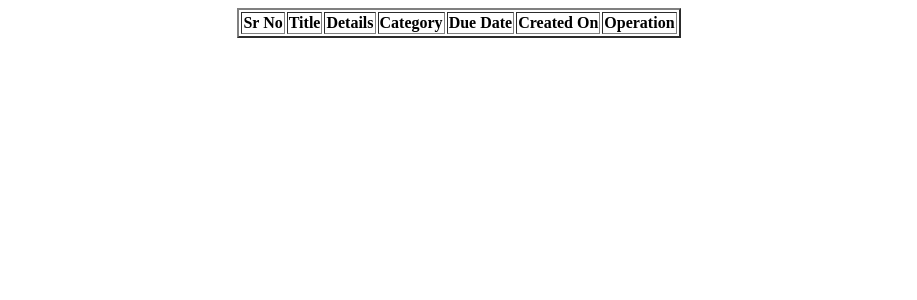
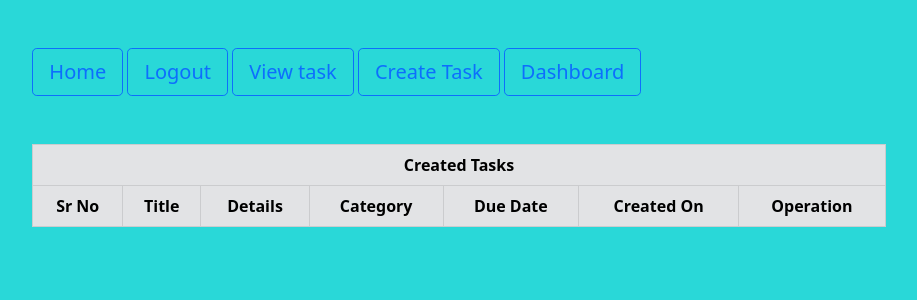
Before and after one commit to anandbhere/To_Do, a Django app: page /ViewTask in a window 1280 px wide. Shown: the top 300 px of the page, without its empty margins (181-1098 px from the left). Run offline with Django 4.2, Linux system fonts and the light colour scheme; data that the repository does not hold is empty.

Commit message:
dashboard and create view updated

```diff
--- a/Todo/static/css/style.css
+++ b/Todo/static/css/style.css
@@ -11,3 +11,11 @@ body{
 
 
 }
+
+.heading{
+    position:relative;
+    height: 20px;
+    background-color: rgb(231, 112, 32);
+    text-align: center;
+
+}
--- a/Todo/templates/Dashboard.html
+++ b/Todo/templates/Dashboard.html
@@ -14,7 +14,7 @@
         <div class="header align-items:center">
             <nav class="navbar navbar-expand-lg navbar-dark" style="background-color: rgb(16, 247, 235);">
                 <div class="container-fluid">
-                  <a class="navbar-brand" href="#">To Do Lists</a>
+                  <a class="navbar-brand" href="/">To Do Lists</a>
                   <button class="navbar-toggler" type="button" data-bs-toggle="collapse" data-bs-target="#navbarSupportedContent" aria-controls="navbarSupportedContent" aria-expanded="false" aria-label="Toggle navigation">
                     <span class="navbar-toggler-icon"></span>
                   </button>
--- a/Todo/templates/Viewtask.html
+++ b/Todo/templates/Viewtask.html
@@ -1,13 +1,30 @@
+{% load static %}
 <!DOCTYPE html>
 <html lang="en">
 <head>
     <meta charset="UTF-8">
     <meta name="viewport" content="width=device-width, initial-scale=1.0">
+    <link href="https://cdn.jsdelivr.net/npm/bootstrap@5.0.2/dist/css/bootstrap.min.css" rel="stylesheet" integrity="sha384-EVSTQN3/azprG1Anm3QDgpJLIm9Nao0Yz1ztcQTwFspd3yD65VohhpuuCOmLASjC" crossorigin="anonymous">
+    <link rel="stylesheet" href="{% static 'css/style.css' %}">
     <title>Document</title>
 </head>
 <body>
-
-    <table border="2" align="center">
+    <div class="col-md-8 mx-auto mt-5 Topstrip">
+        <div class="buttons-row mx-auto">
+        <a class="btn btn-outline-primary btn-lg" href="/">Home</a>
+        <a class="btn btn-outline-primary btn-lg" href="Logout">Logout</a>
+        <a class="btn btn-outline-primary btn-lg" href="ViewTask">View task</a>
+        <a class="btn btn-outline-primary btn-lg" href="CreateTask">Create Task</a>
+        <a class="btn btn-outline-primary btn-lg" href="Dashboard">Dashboard</a>
+    </div>
+    </div>
+<div class="col-md-8 mx-auto mt-5">
+    <table class="table table-secondary table-bordered text-center">
+        <tr>
+            <th colspan="8">
+            Created Tasks
+            </th>
+          </tr>
        <tr>
                 <th>Sr No</th>
                 <th>Title</th>
@@ -35,6 +52,6 @@
         {% endfor %}
 
     </table>
-
+</div>
 </body>
 </html>
--- a/Todo/todoapp/views.py
+++ b/Todo/todoapp/views.py
@@ -8,7 +8,12 @@ from django.contrib.auth import authenticate,login,logout
 class CreateTask(View):
 
     def get(self,request):
-        return render(request,'create_task.html')
+
+        if request.user.is_authenticated:
+            return render(request,'create_task.html')
+        else:
+            context = {"msg":"You must login first to create tasks"}
+            return redirect('/',context)
 
     def post(self,request):
         #data fetch from form
@@ -16,10 +21,10 @@ class CreateTask(View):
         det = request.POST['det']
         cat = request.POST['cat']
         date = request.POST['due_date']
-
+        u = request.user
 
         # data validation
-        task = Todo.objects.create(title=t,detail=det,cat=cat,due_date=date,uid = request.user)
+        task = Todo.objects.create(title=t,detail=det,cat=cat,due_date=date,uid = u)
         return HttpResponse("Data fetched")
 
 
```
Also changed, not shown: Todo/templates/Login.html (+7 -0 lines), Todo/templates/Register.html (+19 -2 lines), Todo/templates/create_task.html (+20 -17 lines), Todo/todoapp/migrations/0005_alter_todo_created_on.py (added), Todo/todoapp/migrations/0006_alter_todo_created_on.py (added).
